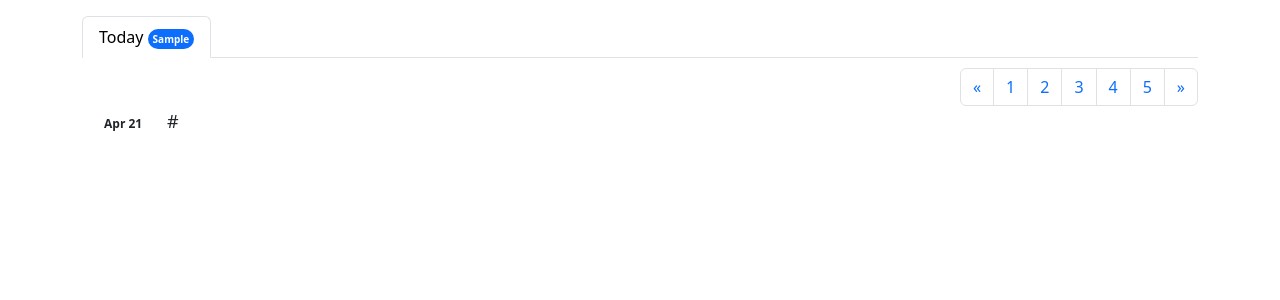
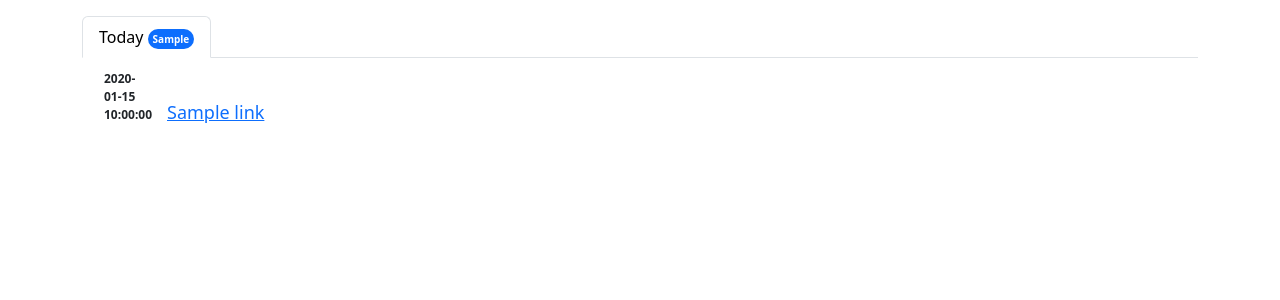
Before and after one commit to BlossomDNS/register, a Flask app: template templates/github.html in a window 1280 px wide. Shown: the top 300 px of the page. Run offline with Flask 3, Linux system fonts and the light colour scheme; the template is opened without the code that fills it: most values are stand-ins (such as "Sample title", 1, 10 or a date in 2020); some libraries are stand-ins or nearby versions.

Commit message:
github.py updated

```diff
--- a/templates/github.html
+++ b/templates/github.html
@@ -29,22 +29,9 @@
                     </ul>
                     <div class="tab-content">
                         <div class="tab-pane active" role="tabpanel" id="tab-1">
-                            <div class="thread-list-head">
-                                <nav class="thread-pages">
-                                    <ul class="pagination">
-                                        <li class="page-item"><a class="page-link" aria-label="Previous"><span aria-hidden="true">«</span></a></li>
-                                        <li class="page-item"><a class="page-link">1</a></li>
-                                        <li class="page-item"><a class="page-link">2</a></li>
-                                        <li class="page-item"><a class="page-link">3</a></li>
-                                        <li class="page-item"><a class="page-link">4</a></li>
-                                        <li class="page-item"><a class="page-link">5</a></li>
-                                        <li class="page-item"><a class="page-link" aria-label="Next"><span aria-hidden="true">»</span></a></li>
-                                    </ul>
-                                </nav>
-                            </div>
                             {% for link in links %}
-                            <ul class="thread-list">
-                                <li class="thread"><span class="time">Apr 21</span><span class="title">{{ link }}</span><span class="icon"> <a class="subscribe" href="javascript:void(0)"><i class="fa fa-star-o"></i></a><a class="flag" href="javascript:void(0)"><i class="fa fa-flag"></i></a></span></li>
+                            <ul class="thread-list", src = "www.google.com">
+                                <li class="thread"><span class="time">{{link.date}}</span><a href={{ link.url }} class="title">{{ link.title }}</a><span class="icon"> <a class="subscribe" href="javascript:void(0)"><i class="fa fa-star-o"></i></a><a class="flag" href="javascript:void(0)"><i class="fa fa-flag"></i></a></span></li>
                             </ul>
                             {% endfor %}
                         </div>
```
Also changed, not shown: github.py (+6 -1 lines).
